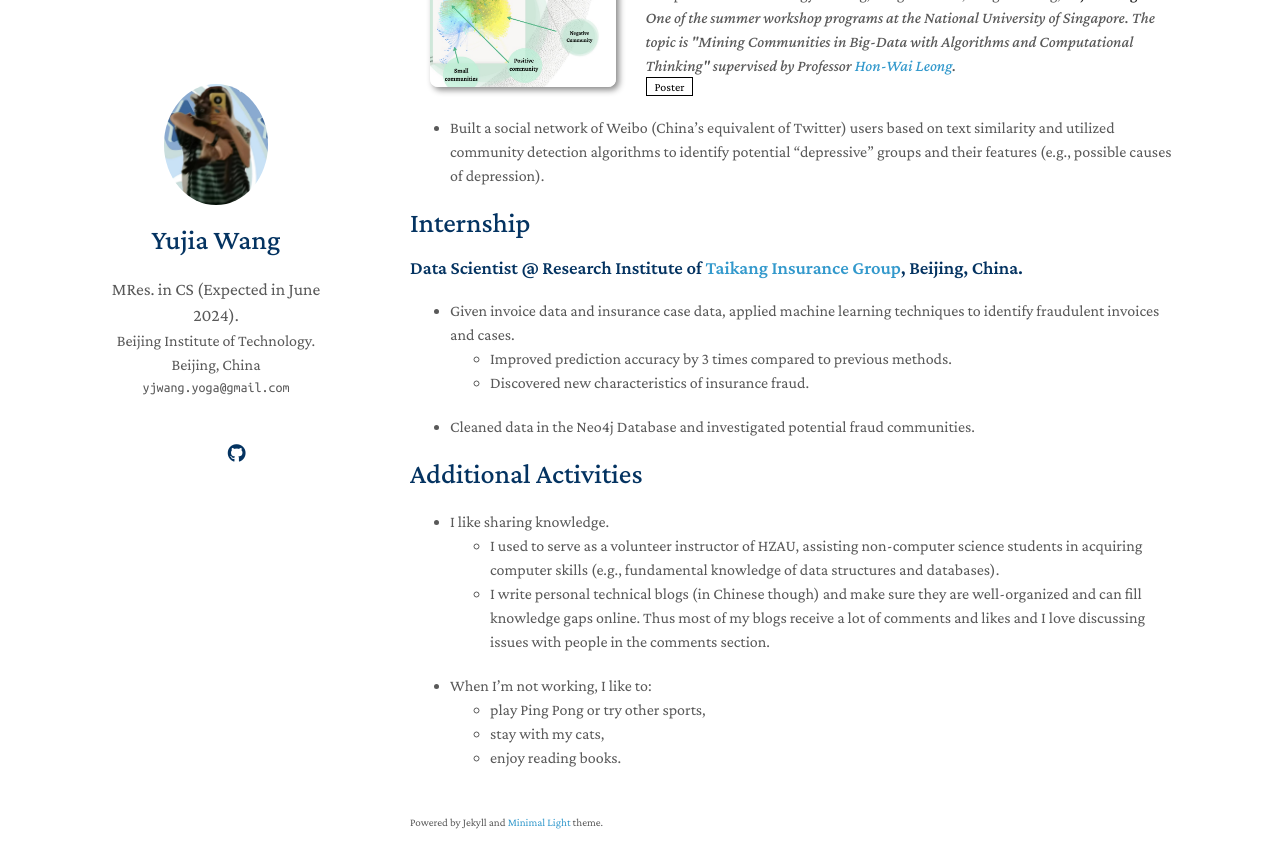
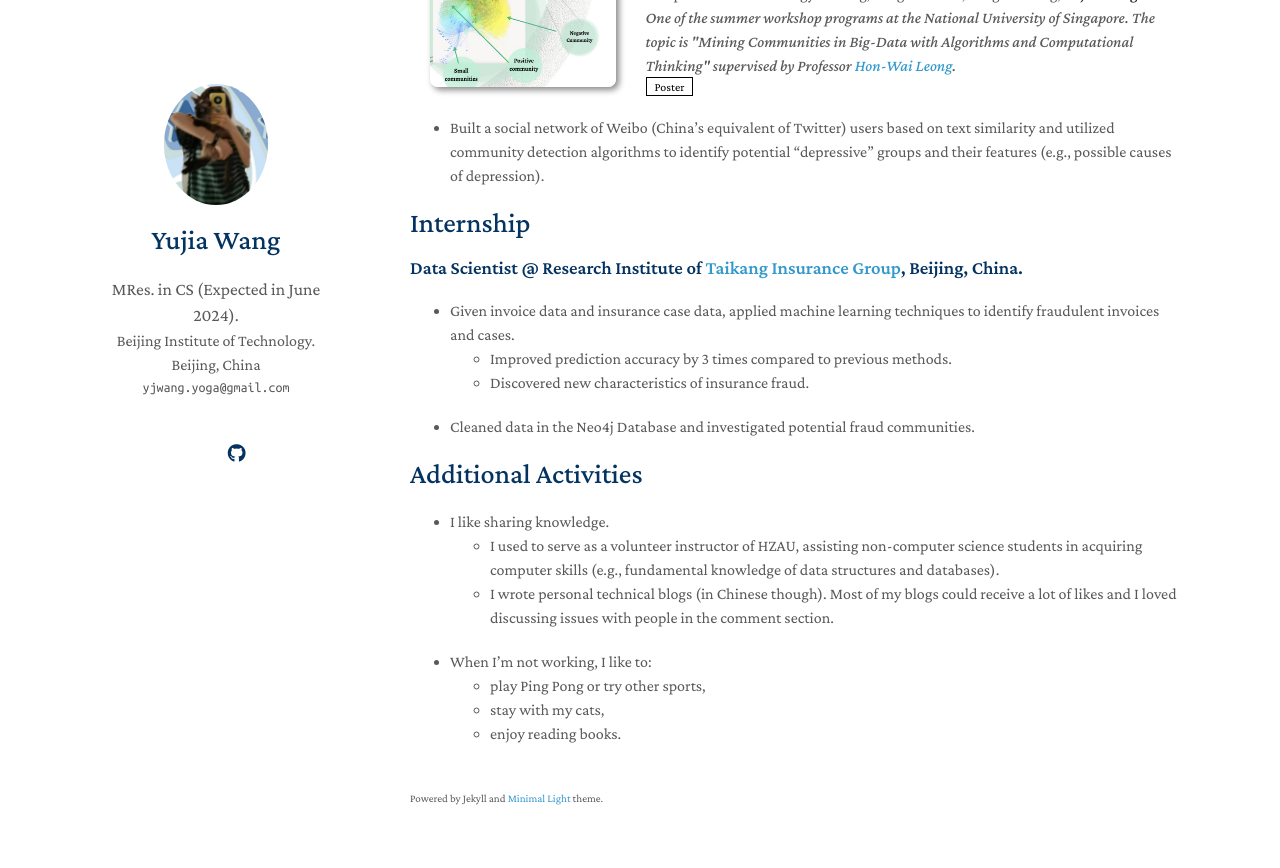
Before and after one commit to YogaWang7/YogaWang7.github.io, a Jekyll site: the page built from index.md, in a window 1280 px wide and 900 px high, scrolled down 1188 px. Shown: the top 868 px of the window. Built offline with Jekyll 4.4.1, drawn with Linux system fonts in a browser that asks for light colours; nearby versions of some CDN libraries; comment, search, counter and statistics services are not loaded; a style sheet for code colours, icons or effects is not loaded; our own code applies the rules of GitHub Pages for plain Markdown files.

Commit message:
Update index.md

```diff
--- a/index.md
+++ b/index.md
@@ -42,7 +42,7 @@ Hello! My name is Yujia Wang (CHN: 王宇佳). Now I am in my third year of grad
 # Additional Activities
 - I like sharing knowledge.
   - I used to serve as a volunteer instructor of HZAU, assisting non-computer science students in acquiring computer skills (e.g., fundamental knowledge of data structures and databases).
-  - I write personal technical blogs (in Chinese though) and make sure they are well-organized and can fill knowledge gaps online. Thus most of my blogs receive a lot of comments and likes and I love discussing issues with people in the comments section.
+  - I wrote personal technical blogs (in Chinese though). Most of my blogs could receive a lot of likes and I loved discussing issues with people in the comment section.
 - When I'm not working, I like to:
   - play Ping Pong or try other sports,
   - stay with my <span id="catToggle">cats</span>,
```
